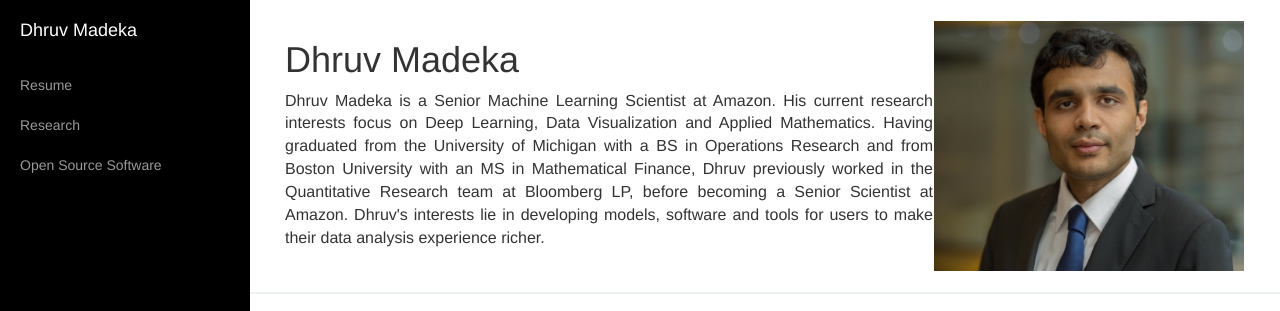
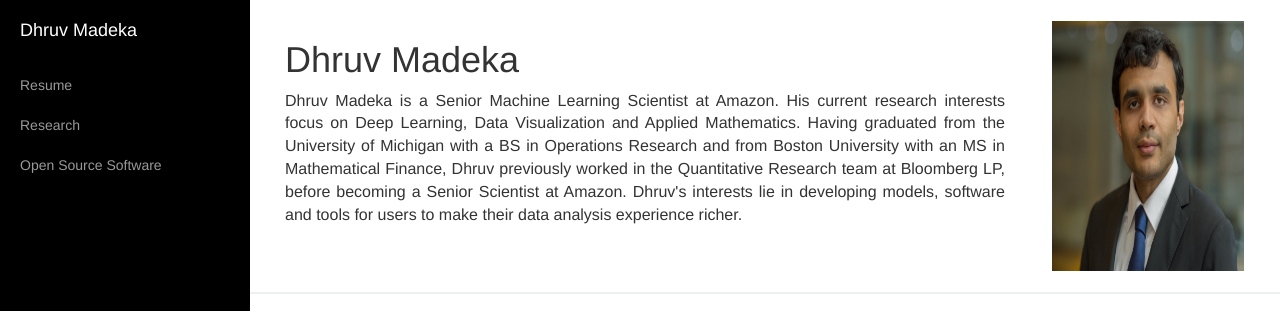
Before and after one commit to dmadeka/dmadeka.github.io, a plain HTML site: page index.html in a window 1280 px wide. Shown: the top 311 px of the page. Drawn offline with Linux system fonts and the light colour scheme.

Commit message:
add class to image

```diff
--- a/index.html
+++ b/index.html
@@ -57,7 +57,7 @@
             <div class="container-fluid">
                 <div class="row">
                     <div class="col-lg-12">
-                        <img src="files/headshot.jpg" height='250px' width='310px' align="right" valign="top" vspace="1" hspace="1" margin-left='5px'/>
+                        <img src="files/headshot.jpg" class="introimg" height='250px' width='310px' align="right" valign="top" vspace="1" hspace="1" margin-left='5px'/>
                         <h1>Dhruv Madeka</h1>
                         <p class='intro'>Dhruv Madeka is a Senior Machine Learning Scientist at Amazon. His current research interests focus on Deep Learning, Data Visualization and Applied Mathematics. Having graduated from the University of Michigan with a BS in Operations Research and from Boston University with an MS in Mathematical Finance, Dhruv previously worked in the Quantitative Research team at Bloomberg LP, before becoming a Senior Scientist at Amazon. Dhruv's interests lie in developing models, software and tools for users to make their data analysis experience richer.</p>
                         <!--<p>Dhruv Madeka is a Senior Machine Learning Scientist at Amazon. His current research interests focus on Deep Learning, Data Visualization and Applied Mathematics. Having graduated from the University of Michigan with a BS in Operations Research and from Boston University with an MS in Mathematical Finance, Dhruv previously worked in the Quantitative Research team at Bloomberg LP, before moving becoming a Senior Scientist at Amazon. Dhruv's interests lie in developing models, software and tools for users to make their data analysis experience richer.</p> -->
```
